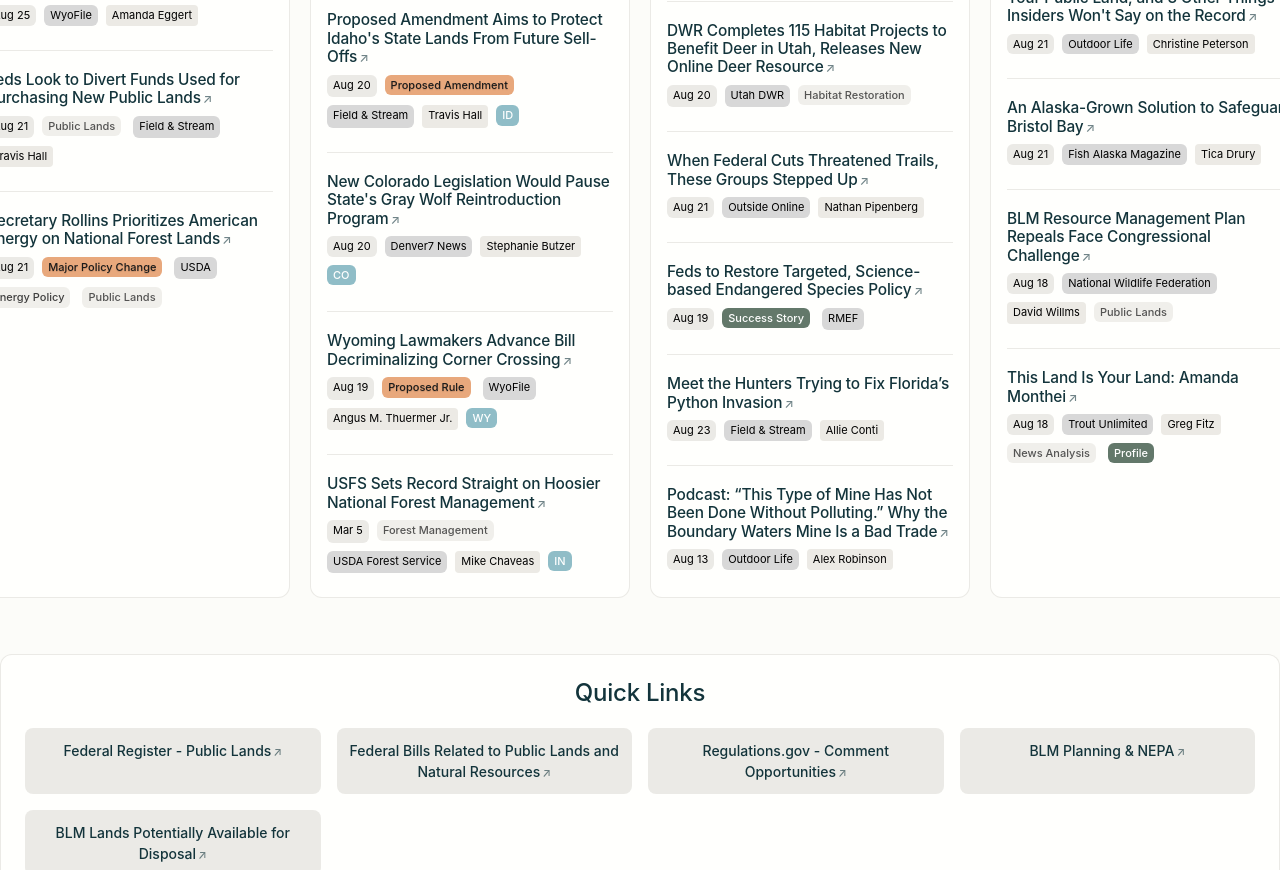
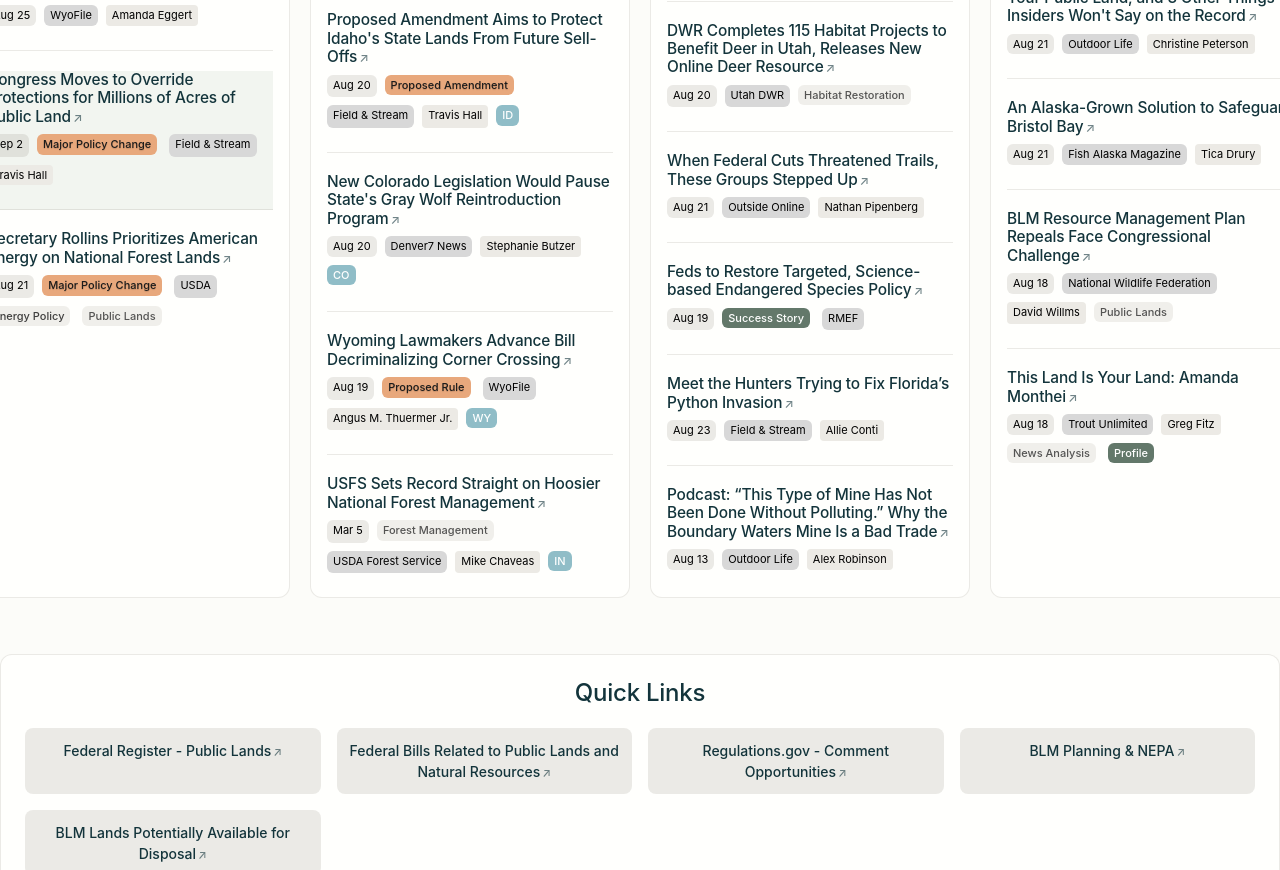
Before and after one commit to thepubtrust/ThePublicTrustPortal, a website: page index.html in a window 1280 px wide. Shown: the part 1356-2226 px from the top of the page. Drawn offline with Linux system fonts and the light colour scheme.

Commit message:
Replace Field & Stream article with new Congressional Review Act story about public lands protections

```diff
--- a/index.html
+++ b/index.html
@@ -226,10 +226,10 @@
 
 
                         <article class="news-item">
-                            <h4><a href="https://www.fieldandstream.com/stories/conservation/public-lands-and-waters/feds-divert-land-water-conservation-funds" target="_blank" rel="noopener">Feds Look to Divert Funds Used for Purchasing New Public Lands</a></h4>
+                            <h4><a href="https://www.fieldandstream.com/stories/conservation/public-lands-and-waters/congress-to-strip-protections-from-public-lands-using-congressional-review-act" target="_blank" rel="noopener">Congress Moves to Override Protections for Millions of Acres of Public Land</a></h4>
                             <div class="item-meta">
-                                <span class="date">Aug 21</span>
-                                <span class="tag-public-lands">Public Lands</span>
+                                <span class="date">Sep 2</span>
+                                <span class="tag-major-policy">Major Policy Change</span>
                                 <span class="publication">Field & Stream</span>
                                 <span class="author">Travis Hall</span>
                             </div>
```
